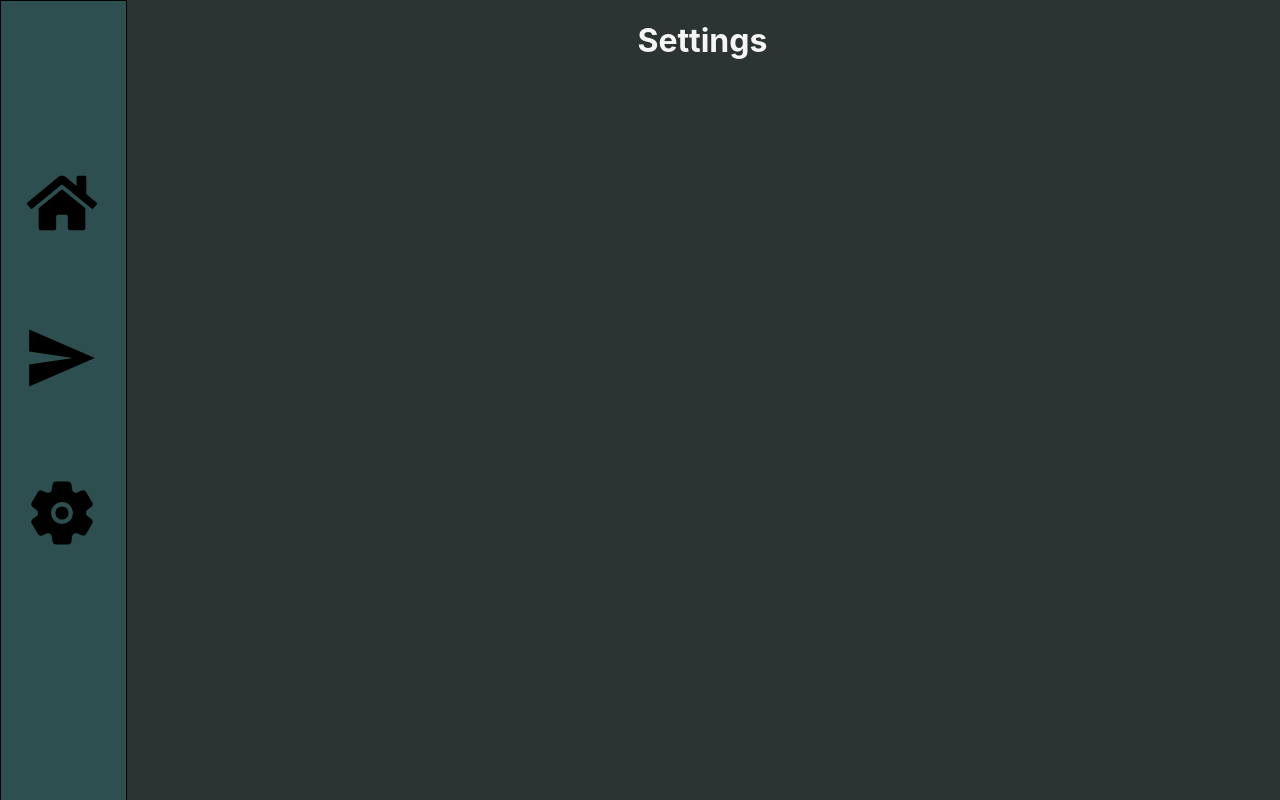
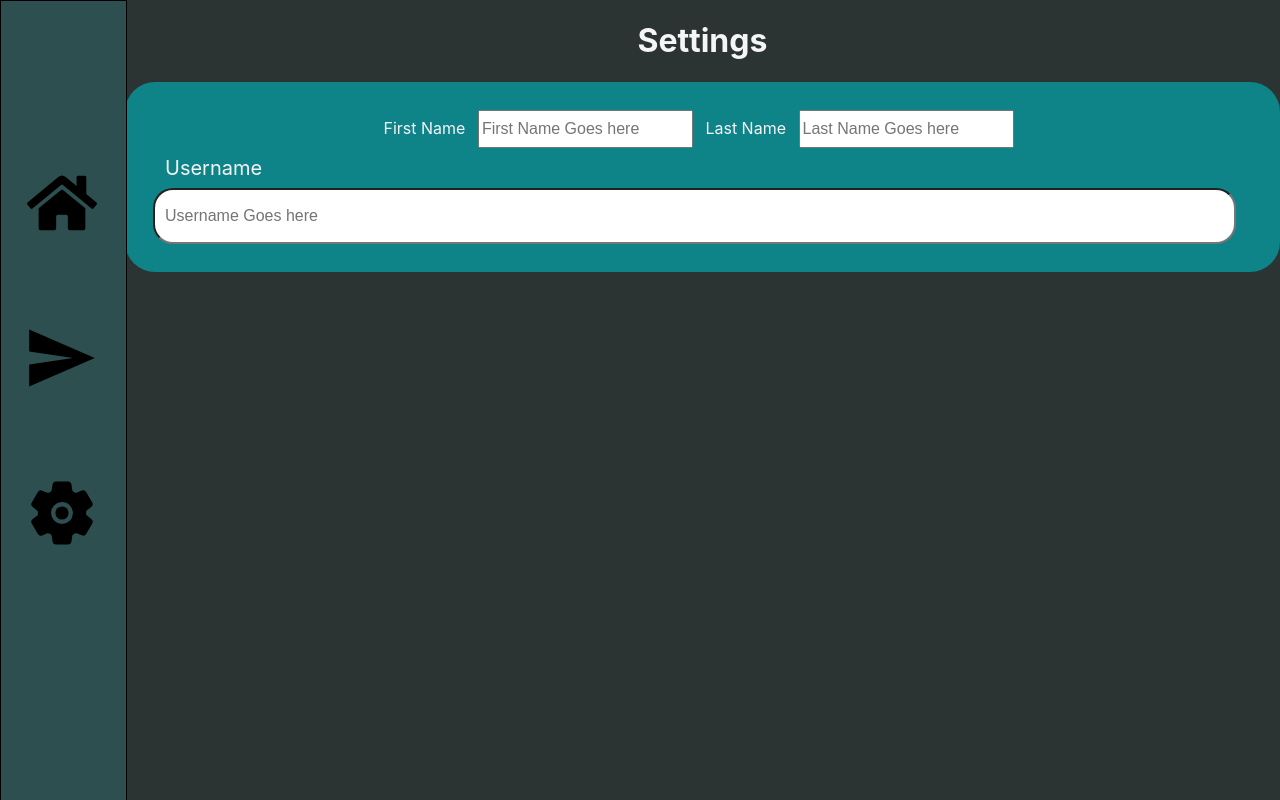
Before and after one commit to kbaggott1/MessageApp, a React (Create React App) app in the folder frontend/: page /settings in a window 1280 px wide. Built offline with nearby package versions, Linux system fonts and the light colour scheme.

Commit message:
Created settings page
Created settings page

```diff
--- /dev/null
+++ b/frontend/src/components/SettingsComponents/PersonalInfo.css
@@ -0,0 +1,20 @@
+.ModifyPersonalInfoBox {
+    background-color: #0e8388;
+    padding: 20px;
+    border-radius: 30px;
+    border-left: 200px;
+}
+
+.UsernameInputBox {
+    display: flex;
+    align-items: flex-start;
+    width: 95%;
+    border-radius: 20px;
+    padding: 10px;
+}
+
+.UsernameInputBoxLabel {
+    font-size: 20px;
+    padding-left: 20px;
+    text-align: left;
+}
--- /dev/null
+++ b/frontend/src/components/SettingsComponents/PersonalInfo.js
@@ -0,0 +1,56 @@
+import './PersonalInfo.css'
+import { useState } from 'react';
+
+
+export function PersonalInfo(props) {
+    const [firstName, setFirstName] = useState(null);
+    const [lastName, setLastName] = useState(null);
+    const [username, setUsername] = useState(null);
+
+    const handleSubmit = async (event) => {
+        //Stops the page from re-loading
+        event.preventDefault();
+
+        //Setting up the request options
+        const requestOptions = {
+            method: "put",
+            credentials : "include",
+            body: JSON.stringify({
+                //ADD THE STUFF
+            }),
+            headers: {
+                "Content-Type": "application/json; charset=UTF-8",
+            }
+        };
+
+        const response = await fetch("http://localhost:1339/users", requestOptions)
+        const result = await response.json();
+        if(response.status === 400){
+            //DO SMTH
+        }
+        if(response.status === 500){
+            //DO SMTH ELSE
+        }
+    }
+
+    return (
+        <form onSubmit={handleSubmit} className='ModifyPersonalInfoBox'>
+            <div className='FirstAndLastNameInputBox'>
+                <label htmlFor='firstName'> First Name </label>
+                <input type="text" placeholder='First Name Goes here' onChange={(e) => setFirstName(e.target.value)}/>
+
+                <label htmlFor='lastName'> Last Name </label>
+                <input type="text" placeholder='Last Name Goes here' onChange={(e) => setLastName(e.target.value)}/>
+            </div>
+
+            <div>
+                <div className='UsernameInputBoxLabel'>
+                <label htmlFor='username'> Username </label>
+                </div>
+                <input type="text" placeholder='Username Goes here' className='UsernameInputBox' onChange={(e) => setUsername(e.target.value)}/>
+            </div>
+
+        </form>
+    )
+
+}
--- a/frontend/src/components/layouts/MainLayout.js
+++ b/frontend/src/components/layouts/MainLayout.js
@@ -2,7 +2,7 @@ import React from "react";
 import './MainLayout.css'
 import { Outlet } from 'react-router-dom'
 //import { NavBar } from '../navigationbar/NavBar';
-import {NavBar } from '../navigationBar/NavBar';
+import { NavBar } from '../navigationBar/NavBar';
 
 
 /**
--- a/frontend/src/pages/Settings.js
+++ b/frontend/src/pages/Settings.js
@@ -1,7 +1,17 @@
+import { PersonalInfo } from "../components/SettingsComponents/PersonalInfo"
+
 /**
  * A component for the settings page
  * @returns A JSX component containing the settings page
  */
 export function Settings() {
-    return <h1>Settings</h1>
+    return (
+        <>
+            <h1>Settings</h1>
+            <PersonalInfo />
+        </>
+    )
+
+
+
 }
```
Also changed, not shown: frontend/src/components/SettingsComponents/ProfileApperence.js (added), frontend/src/components/SettingsComponents/ProfileBiography.js (added).
